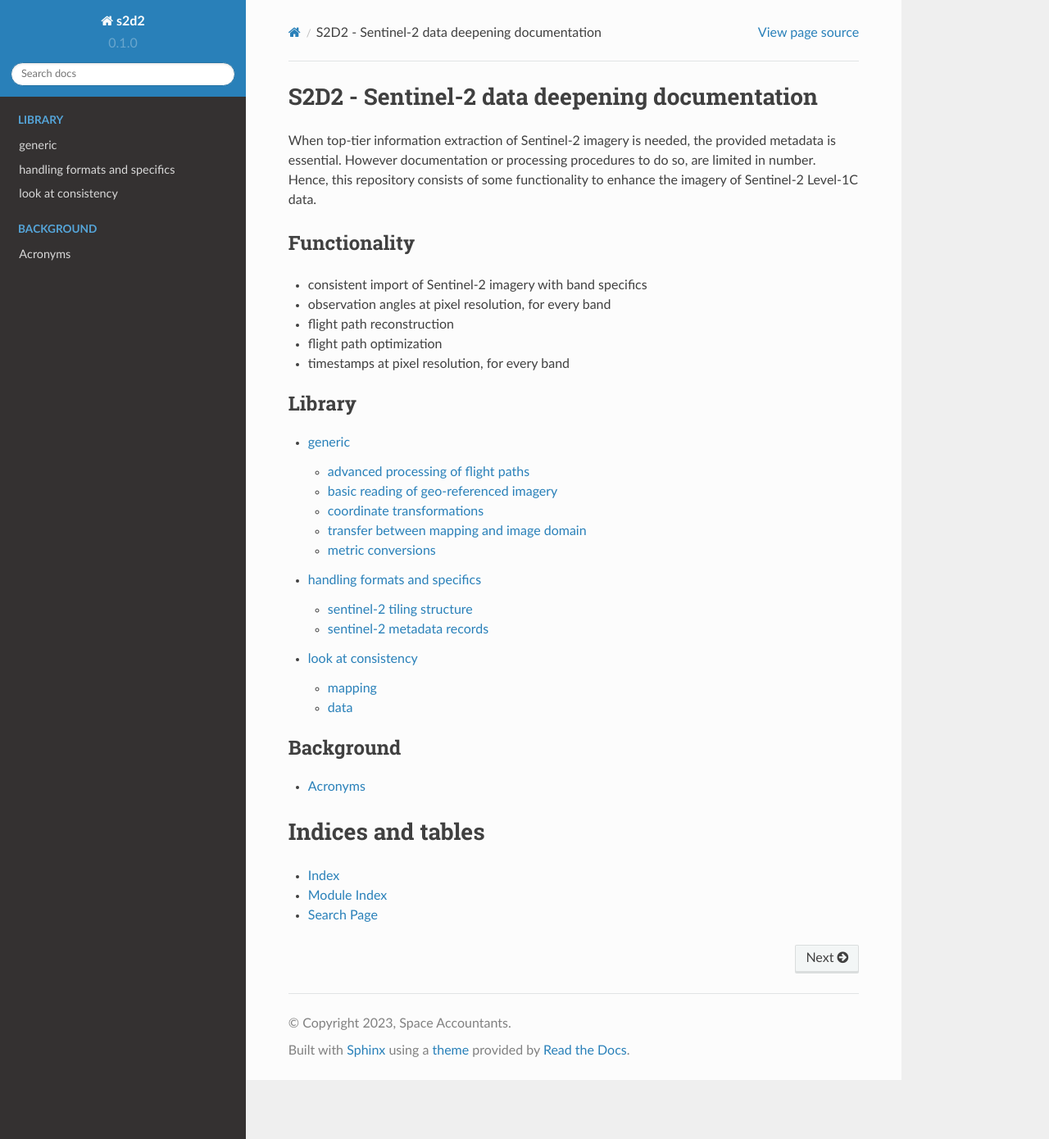
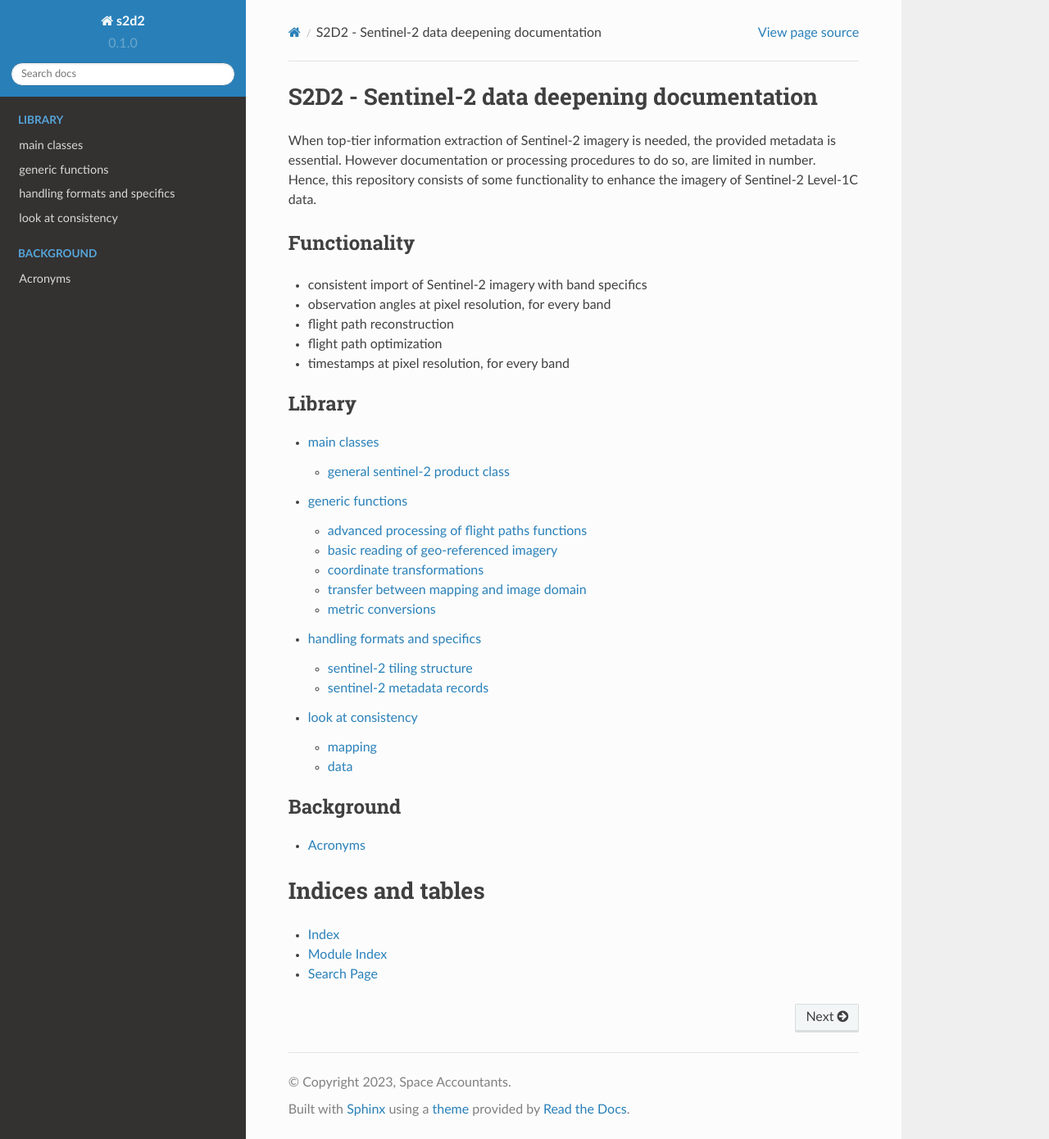
Before and after one commit to space-accountants/s2d2, a Sphinx documentation site: the page built from docs/index.rst, in a window 1280 px wide and 1390 px high. Shown: the whole window at 82% size. Built offline with Sphinx 7.4.7 and the Read the Docs theme 2.0.0, drawn with Linux system fonts in a browser that asks for light colours.

Commit message:
adjusting read the docs content
to test if this is working out

```diff
--- a/docs/acronyms.rst
+++ b/docs/acronyms.rst
@@ -44,6 +45,7 @@ SIA               Sagnac interferometer assembly
 STR               star tracker
 SWIR              short wave infra-red
 S2                sentinel-2
+TCI               true colour image
 TDOP              time dilution of precision
 TL                tile
 TMA               trim mirror anastigmat
--- a/docs/modules.rst
+++ b/docs/modules.rst
@@ -1,8 +1,16 @@
-generic
--------
+main classes
+------------
 
-advanced processing of flight paths
-~~~~~~~~~~~~~~~~~~~~~~~~~~~~~~~~~~~
+general sentinel-2 product class
+~~~~~~~~~~~~~~~~~~~~~~~~~~~~~~~~
+.. automodule:: s2d2.sentinel2_product
+    :members:
+
+generic functions
+-----------------
+
+advanced processing of flight paths functions
+~~~~~~~~~~~~~~~~~~~~~~~~~~~~~~~~~~~~~~~~~~~~~
 .. automodule:: s2d2.orbit_tools
     :members:
 
```
Also changed, not shown: other parts of docs/acronyms.rst (+1 -0 lines).
